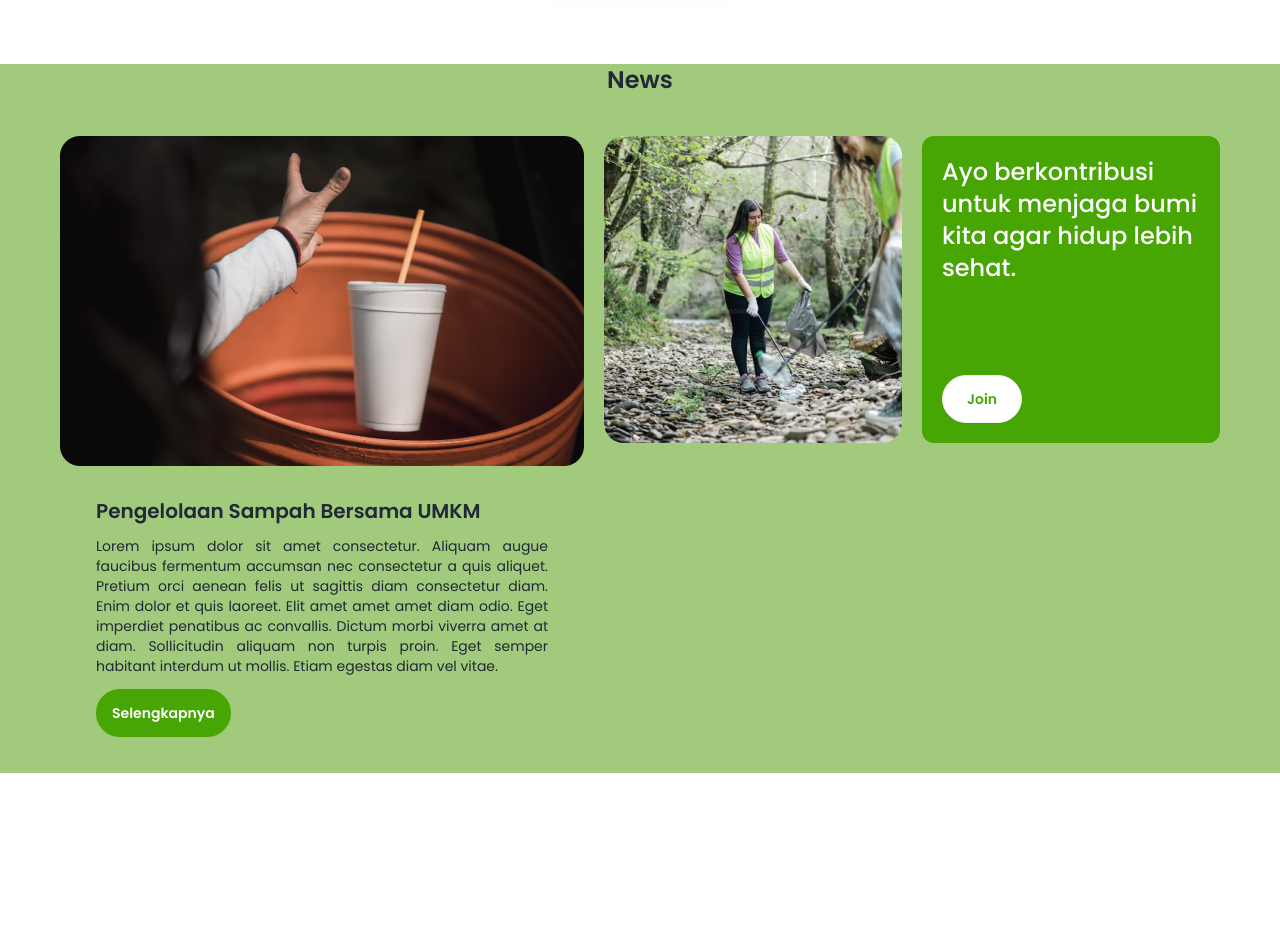
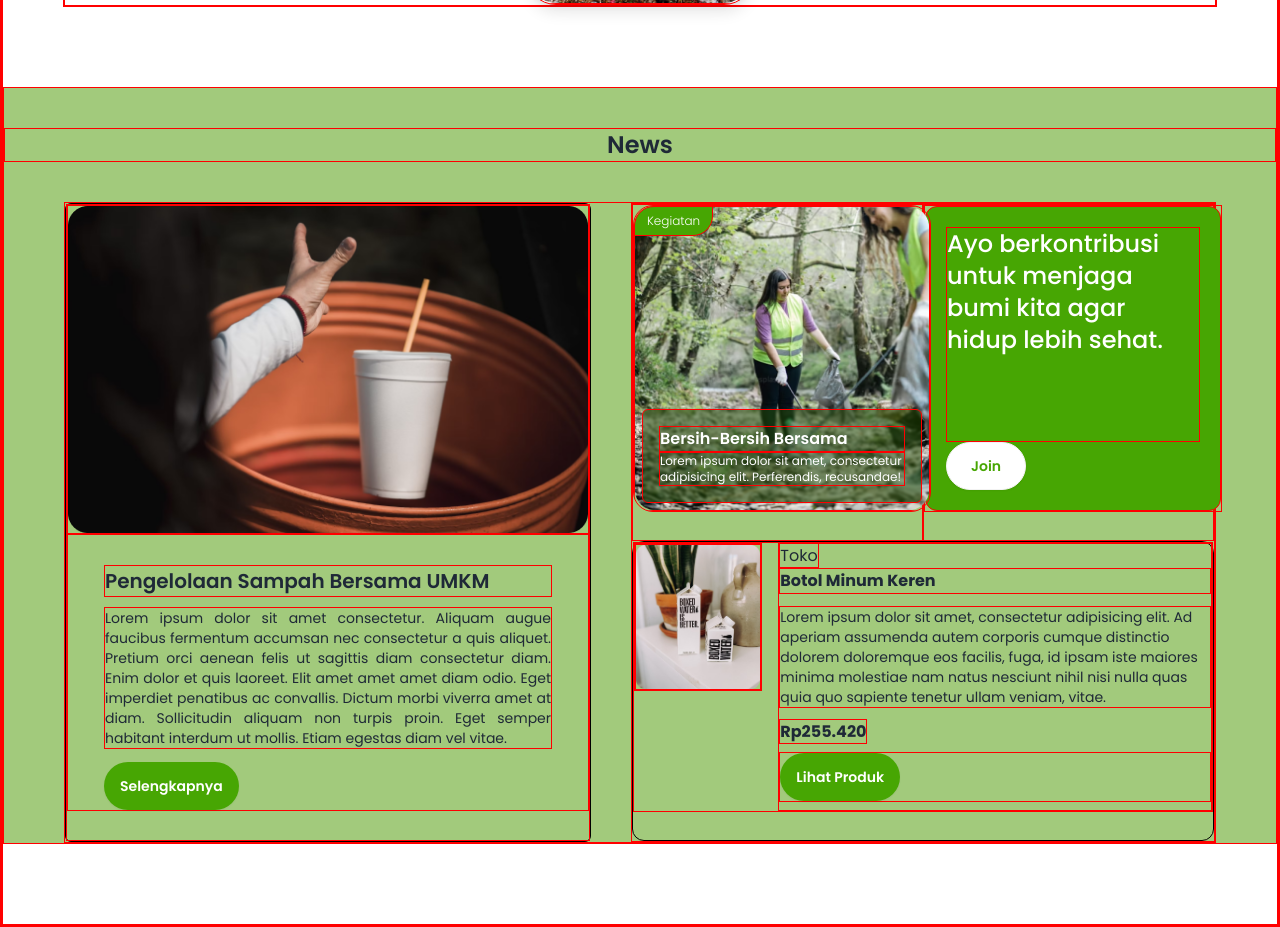
Before and after one commit to arirzwn/Pekan-IT-Project, a React (Vite) app: page / in a window 1280 px wide. Shown: the part 640-1567 px from the top of the page. Before the commit the page ends 1493 px from the top, so only its background shows below. Built offline with nearby package versions, Linux system fonts and the light colour scheme; what tailwindcss-highlights would draw is missing.

Commit message:
Menambahkan kode

```diff
--- /dev/null
+++ b/src/components/ActivityCard.jsx
@@ -0,0 +1,25 @@
+import GambarNews2 from "/src/assets/Gambar-News2.png";
+
+export default function ActivityCard() {
+  return (
+    <div className="max-w-sm rounded-lg overflow-hidden shadow-lg bg-white">
+      <div className="relative">
+        <img
+          className="w-full"
+          src={GambarNews2}
+          alt="People cleaning up in a forest"
+        />
+        <div className="absolute top-4 left-4 bg-green-500 text-white px-3 py-1 rounded-full text-sm font-semibold">
+          Kegiatan
+        </div>
+      </div>
+      <div className="px-6 py-4">
+        <div className="font-bold text-xl mb-2">Bersih-Bersih Bersama</div>
+        <p className="text-gray-700 text-base">
+          Lorem ipsum dolor sit amet consectetur. Urna dignissim duis placerat
+          bibendum dignissim eu euismod.
+        </p>
+      </div>
+    </div>
+  );
+}
--- a/src/index.css
+++ b/src/index.css
@@ -4,6 +4,7 @@
 
 * {
     font-family: "Poppins";
+    border: red 1px solid;
 }
 
 .img-background{
@@ -40,3 +41,7 @@
 .box{
     @apply w-[298px] h-[307px]
 }
+
+.kotaksatu {
+    @apply w-[100%]
+}
--- a/src/pages/News.jsx
+++ b/src/pages/News.jsx
@@ -1,5 +1,6 @@
 import GambarNews from "/src/assets/Gambar-news.png";
 import GambarNews2 from "/src/assets/Gambar-News2.png";
+import GambarJualan from "/src/assets/Gambar-jualan.png";
 import Button from "../components/Button.jsx";
 import Box from "../components/Box.jsx";
 
@@ -8,8 +9,52 @@ export default function News() {
     <>
       <div className="my-20 bg-[#A2CA7C]">
         <h1 className="text-2xl font-semibold text-center mt-10 mb-10">News</h1>
-        <div className="flex gap-5 px-10 justify-center">
-          <div className="">
+        {/*<div className="flex gap-5 px-10 justify-center">*/}
+        {/*  <div className="">*/}
+        {/*    <div className="w-[524px] h-[637px]">*/}
+        {/*      <img src={GambarNews} alt="Gambar 5" />*/}
+        {/*      <div className="px-[36px]">*/}
+        {/*        <h3 className="text-[20px] font-semibold mt-[30px] mb-[10px]">*/}
+        {/*          Pengelolaan Sampah Bersama UMKM*/}
+        {/*        </h3>*/}
+        {/*        <p className="text-sm text-justify">*/}
+        {/*          Lorem ipsum dolor sit amet consectetur. Aliquam augue faucibus*/}
+        {/*          fermentum accumsan nec consectetur a quis aliquet. Pretium*/}
+        {/*          orci aenean felis ut sagittis diam consectetur diam. Enim*/}
+        {/*          dolor et quis laoreet. Elit amet amet amet diam odio. Eget*/}
+        {/*          imperdiet penatibus ac convallis. Dictum morbi viverra amet at*/}
+        {/*          diam. Sollicitudin aliquam non turpis proin. Eget semper*/}
+        {/*          habitant interdum ut mollis. Etiam egestas diam vel vitae.*/}
+        {/*        </p>*/}
+        {/*        <Button className="border-none h-[40px] text-white  mt-[13px] rounded-full">*/}
+        {/*          Selengkapnya*/}
+        {/*        </Button>*/}
+        {/*      </div>*/}
+        {/*    </div>*/}
+        {/*  </div>*/}
+        {/*  <div className="relative box rounded-[20px] overflow-hidden">*/}
+        {/*    <img*/}
+        {/*      className="rounded-tl-[20px]"*/}
+        {/*      src={GambarNews2}*/}
+        {/*      alt="Gambar 2"*/}
+        {/*    />*/}
+        {/*    <div className="absolute top-0 left-0 bg-[#47a603] text-white px-3 py-1.5 rounded-tl-[20px] rounded-br-[20px]  text-xs font-light">*/}
+        {/*      Kegiatan*/}
+        {/*    </div>*/}
+        {/*    <div className="absolute bottom-0 left-0 right-0  bg-[#1E4800] bg-opacity-50 rounded-md   backdrop-blur-[1px] text-white p-4 m-2">*/}
+        {/*      <h5 className="font-semibold">Bersih-Bersih Bersama</h5>*/}
+        {/*      <p className="text-xs">*/}
+        {/*        Lorem ipsum dolor sit amet, consectetur adipisicing elit.*/}
+        {/*        Perferendis, recusandae!*/}
+        {/*      </p>*/}
+        {/*    </div>*/}
+        {/*  </div>*/}
+        {/*  <Box className="text-2xl bg-[#47a603] rounded-xl ">*/}
+        {/*    Ayo berkontribusi untuk menjaga bumi kita agar hidup lebih sehat.{" "}*/}
+        {/*  </Box>*/}
+        {/*</div>*/}
+        <div className="flex justify-center  gap-10 mx-[60px]">
+          <div className="col-span-1 border border-black rounded-md">
             <div className="w-[524px] h-[637px]">
               <img src={GambarNews} alt="Gambar 5" />
               <div className="px-[36px]">
@@ -25,19 +70,68 @@ export default function News() {
                   diam. Sollicitudin aliquam non turpis proin. Eget semper
                   habitant interdum ut mollis. Etiam egestas diam vel vitae.
                 </p>
-                <Button className="border-none h-[40px] text-white  mt-[13px] rounded-full">
+                <Button className="border-none h-[40px] text-white mt-[13px] rounded-full">
                   Selengkapnya
                 </Button>
               </div>
             </div>
           </div>
-          <div className="box">
-            <img src={GambarNews2} alt="Gambar 2" />
+          <div className="col-span-2 grid grid-cols-2 gap-0">
+            <div className="kotaksatu col-span-1">
+              <div className="relative box rounded-[20px] overflow-hidden">
+                <img
+                  className="rounded-tl-[20px] w-full h-full object-cover"
+                  src={GambarNews2}
+                  alt="Gambar 2"
+                />
+                <div className="absolute top-0 left-0 bg-[#47a603] text-white px-3 py-1.5 rounded-tl-[20px] rounded-br-[20px] text-xs font-light">
+                  Kegiatan
+                </div>
+                <div className="absolute bottom-0 left-0 right-0 bg-[#1E4800] bg-opacity-50 rounded-md backdrop-blur-[1px] text-white p-4 m-2">
+                  <h5 className="font-semibold">Bersih-Bersih Bersama</h5>
+                  <p className="text-xs">
+                    Lorem ipsum dolor sit amet, consectetur adipisicing elit.
+                    Perferendis, recusandae!
+                  </p>
+                </div>
+              </div>
+            </div>
+            <div className="kotakdua col-span-1">
+              <Box className="text-2xl bg-[#47a603] rounded-xl">
+                Ayo berkontribusi untuk menjaga bumi kita agar hidup lebih
+                sehat.
+              </Box>
+            </div>
+            <div className="col-span-2 border border-black rounded-xl">
+              <div className="flex gap-4">
+                <div className="h-[100%] w-[100%]">
+                  <img
+                    src={GambarJualan}
+                    alt="Gambar Jualan"
+                    // className="w-full h-full object-cover"
+                  />
+                </div>
+                <div>
+                  <span>Toko</span>
+                  <h5 className="font-bold">Botol Minum Keren</h5>
+                  <p className="text-sm my-3">
+                    Lorem ipsum dolor sit amet, consectetur adipisicing elit. Ad
+                    aperiam assumenda autem corporis cumque distinctio dolorem
+                    doloremque eos facilis, fuga, id ipsam iste maiores minima
+                    molestiae nam natus nesciunt nihil nisi nulla quas quia quo
+                    sapiente tenetur ullam veniam, vitae.
+                  </p>
+                  <span className="font-bold">Rp255.420</span>
+                  <div className="my-2">
+                    <Button className="rounded-full text-white border-none">
+                      Lihat Produk
+                    </Button>
+                  </div>
+                </div>
+              </div>
+            </div>
           </div>
-          <Box className="text-2xl bg-[#47a603] rounded-xl ">
-            Ayo berkontribusi untuk menjaga bumi kita agar hidup lebih sehat.{" "}
-          </Box>
-        </div>
+        </div>{" "}
       </div>
     </>
   );
```
Also changed, not shown: src/assets/Gambar-jualan.png (added).
